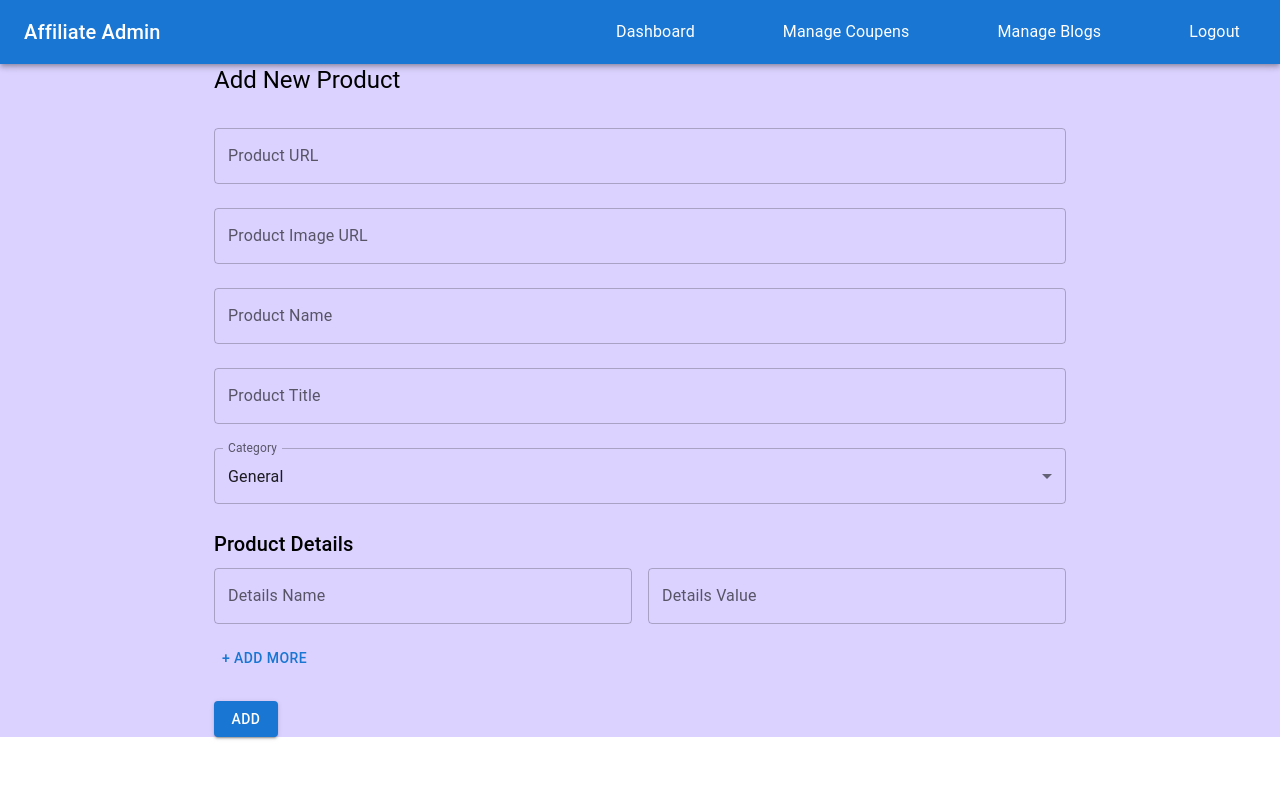
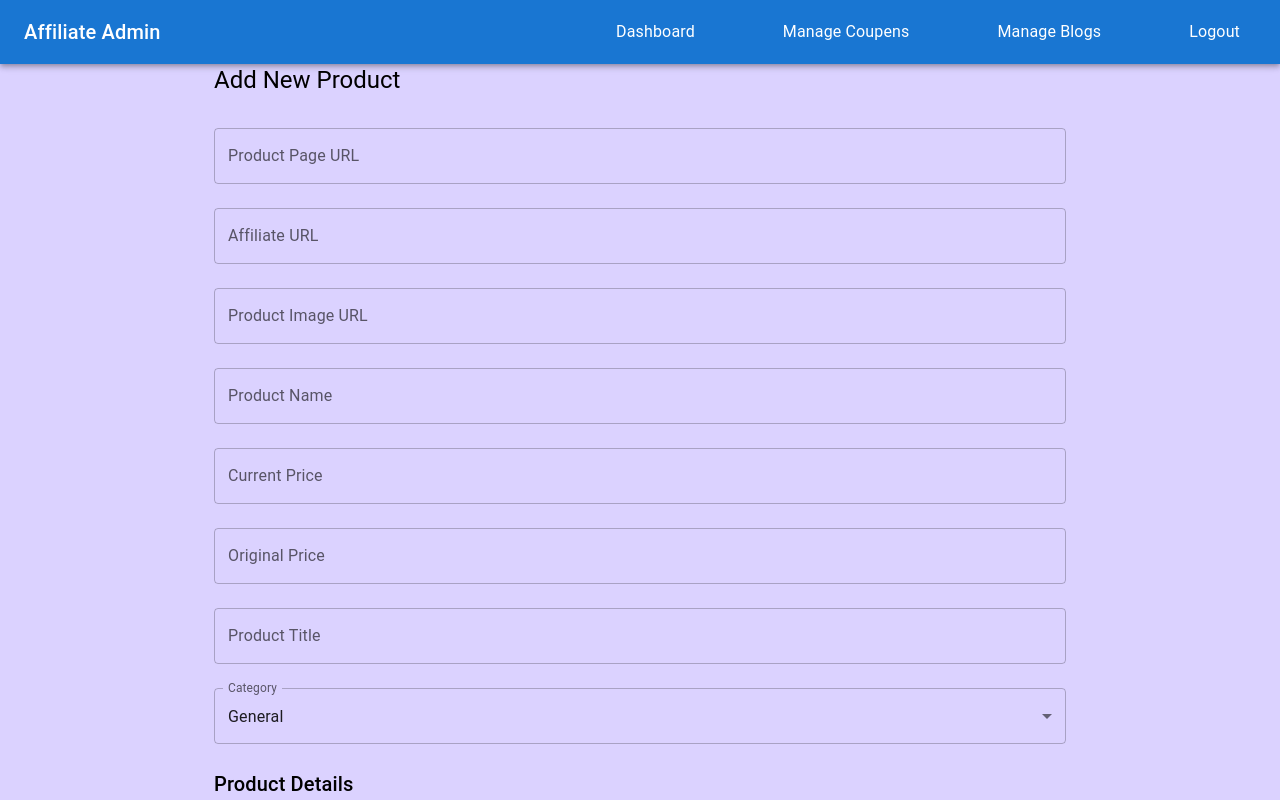
Before and after one commit to yovika1/deal-affiliate-pannel, a React (Create React App) app: page / in a window 1280 px wide. Shown: the top 800 px of the page. Built offline with nearby package versions, Linux system fonts and the light colour scheme; no server answers; some icons are missing.

Commit message:
added auto fetch

```diff
--- a/src/dialogs/EditDialog.jsx
+++ b/src/dialogs/EditDialog.jsx
@@ -45,53 +45,63 @@ export const EditProductDialog = ({
     });
   };
 
+    const handleProductFieldChange = (field, value) => {
+    setProduct((prev) => {
+      if (!prev) return prev;
+      return {
+        ...prev,
+        product: { ...prev.product, [field]: value },
+      };
+    });
+  };
+
   return (
     <Dialog open={open} onClose={onClose} fullWidth>
       <DialogTitle>Edit Product</DialogTitle>
       <DialogContent>
         <TextField
           margin="dense"
-          label="Product Name"
-          fullWidth
-          value={product?.productName || ""}
-          onChange={(e) =>
-            setProduct((prev) =>
-              prev ? { ...prev, productName: e.target.value } : null
-            )
-          }
-        />
-        <TextField
-          margin="dense"
           label="Product Title"
           fullWidth
-          value={product?.productTitle || ""}
-          onChange={(e) =>
+          value={product?.productTitle  || ""}
+  onChange={(e) =>
             setProduct((prev) =>
               prev ? { ...prev, productTitle: e.target.value } : null
             )
           }
         />
+        <Divider sx={{ my: 2 }} />
+        <Typography variant="subtitle1">Product Info</Typography>
+
+        <TextField
+          margin="dense"
+          label="Product Name"
+          fullWidth
+          value={product?.product?.productTitle || ""}
+          onChange={(e) => handleProductFieldChange("productName", e.target.value)}
+
+        />
         <TextField
           margin="dense"
           label="Product URL"
           fullWidth
-          value={product?.productUrl || ""}
-          onChange={(e) =>
-            setProduct((prev) =>
-              prev ? { ...prev, productUrl: e.target.value } : null
-            )
-          }
+          value={product?.product?.productUrl || ""}
+          onChange={(e) => handleProductFieldChange("productUrl", e.target.value)}
         />
         <TextField
           margin="dense"
           label="Image URL"
           fullWidth
-          value={product?.imageUrl || ""}
-          onChange={(e) =>
-            setProduct((prev) =>
-              prev ? { ...prev, imageUrl: e.target.value } : null
-            )
-          }
+          value={product?.product?.imageUrl || ""}
+           onChange={(e) => handleProductFieldChange("imageUrl", e.target.value)}
+
+        />
+     <TextField
+          margin="dense"
+          label="Auto Price (Read Only)"
+          fullWidth
+          value={product?.product?.currentPrice || "Fetching automatically"}
+          InputProps={{ readOnly: true }}
         />
 
         <Divider sx={{ my: 2 }} />
--- a/src/pages/Blog.js
+++ b/src/pages/Blog.js
@@ -9,6 +9,7 @@ import {
   IconButton,
   Snackbar,
   MenuItem,
+  CircularProgress,
 
 } from "@mui/material";
 import { Delete } from "@mui/icons-material";
@@ -17,12 +18,17 @@ import API_BASE from "../config";
 
 export const AddBlog = () => {
   const [affiliateUrl, setaffiliateUrl] = useState("");
+  const [productUrl, setproductUrl] = useState("");
   const [imageUrl, setImageUrl] = useState("");
   const [productName, setProductName] = useState("");
   const [productTitle, setProductTitle] = useState("");
   const [category, setCategory] = useState("general");
+  const [currentPrice, setCurrentPrice] = useState("");
+  const [originalPrice, setOriginalPrice] = useState("");
   const [details, setDetails] = useState([{ name: "", value: "" }]);
   const [snackOpen, setSnackOpen] = useState(false);
+  const [loading, setLoading] = useState(false);
+  const [fetching, setFetching] = useState(false);
 
   const handleAddDetail = () => {
     setDetails([...details, { name: "", value: "" }]);
@@ -39,31 +45,61 @@ export const AddBlog = () => {
     setDetails(newDetails);
   };
 
+  const handleAutoFetch = async () => {
+    if (!productUrl) return alert("Enter a product URL first!");
+    setFetching(true);
+    try {
+      const { data } = await axios.post(`${API_BASE}/fetch-product`, { url: productUrl });
+
+      setProductName(data.productName || "");
+      setImageUrl(data.imageUrl || "");
+      setCurrentPrice(data.currentPrice || "");
+      setOriginalPrice(data.originalPrice || "");
+    } catch (err) {
+      console.error(err);
+    } finally {
+      setFetching(false);
+    }
+  };
+
   const handleSubmit = async (e) => {
     e.preventDefault();
+    setLoading(true);
+
 
     try {
-      const res = await axios.post(`${API_BASE}/create`, {
-        affiliateUrl,
-        imageUrl,
-        productName,
+      const payload = {
         productTitle,
         category,
-        details,
-      });
-      console.log(res);
+         affiliateUrl,
+          productUrl,
+          details,
+        product: {
+          affiliateUrl,
+          productUrl,
+          productName,
+          imageUrl,
+          currentPrice,
+          originalPrice,
+        },
+      };
+      await axios.post(`${API_BASE}/create`, payload);
 
 
       setaffiliateUrl("");
+      setproductUrl("");
       setImageUrl("");
       setProductName("");
       setProductTitle("");
+      setCurrentPrice("");
+      setOriginalPrice("");
       setCategory("general");
       setDetails([{ name: "", value: "" }]);
       setSnackOpen(true);
     } catch (err) {
-      console.error("Error creating product:", err);
       alert("Failed to add product");
+    }  finally {
+      setLoading(false);
     }
   };
 
@@ -75,7 +111,18 @@ export const AddBlog = () => {
 
       <Box component="form" onSubmit={handleSubmit} sx={{ mt: 2 }}>
         <TextField
-          label="Product URL"
+          label="Product Page URL"
+          fullWidth
+          margin="normal"
+          value={productUrl}
+          onChange={(e) => setproductUrl(e.target.value)}
+           onBlur={handleAutoFetch}
+          helperText={fetching ? "Fetching product details..." : ""}
+
+        />
+
+        <TextField
+          label="Affiliate URL"
           fullWidth
           margin="normal"
           value={affiliateUrl}
@@ -96,6 +143,22 @@ export const AddBlog = () => {
           margin="normal"
           value={productName}
           onChange={(e) => setProductName(e.target.value)}
+        />
+
+        <TextField
+          label="Current Price"
+          fullWidth
+          margin="normal"
+          value={currentPrice}
+          onChange={(e) => setCurrentPrice(e.target.value)}
+        />
+
+        <TextField
+          label="Original Price"
+          fullWidth
+          margin="normal"
+          value={originalPrice}
+          onChange={(e) => setOriginalPrice(e.target.value)}
         />
 
         <TextField
@@ -158,8 +221,11 @@ export const AddBlog = () => {
         </Button>
 
         <Box sx={{ mt: 3 }}>
-          <Button variant="contained" color="primary" type="submit">
-            ADD
+          <Button variant="contained" color="primary" type="submit"
+            disabled={loading}
+            startIcon={loading && <CircularProgress size={20} />}
+            >
+            {loading ? "Adding..." : "Add Blog"}
           </Button>
         </Box>
       </Box>
--- a/src/pages/MangeBlog.js
+++ b/src/pages/MangeBlog.js
@@ -22,9 +22,8 @@ export const ManageBlogs = () => {
 
   const fetchProducts = async () => {
     const res = await axios.get(`${API_BASE}/getBlogs`);
-    setProducts(res.data.blogs )
+    setProducts(res.data.blogs);
   };
-console.log("Products state:", products);
 
   useEffect(() => {
     fetchProducts();
@@ -58,15 +57,15 @@ console.log("Products state:", products);
       </Typography>
 
       <List>
-        {products?.map((product) => (
+        {products?.map((blog) => (
           <ListItem
-            key={product._id}
+            key={blog._id}
             secondaryAction={
               <>
-                <IconButton onClick={() => handleEdit(product)}>
+                <IconButton onClick={() => handleEdit(blog)}>
                   <EditIcon />
                 </IconButton>
-                <IconButton onClick={() => handleDelete(product._id)}>
+                <IconButton onClick={() => handleDelete(blog._id)}>
                   <DeleteIcon />
                 </IconButton>
               </>
@@ -74,20 +73,39 @@ console.log("Products state:", products);
           >
             <ListItemAvatar>
               <Avatar
-                src={product.imageUrl}
-                alt={product.productName}
+                src={blog.product?.imageUrl}
+                alt={blog.product?.productName}
                 variant="square"
                 sx={{ width: 60, height: 60, mr: 2 }}
               />
             </ListItemAvatar>
             <ListItemText
-              primary={product.productName}
+              primary={blog.product?.productName || blog.productTitle || "Unnamed"}
               secondary={
                 <>
-                  {product.productTitle}
+                  {blog.product?.currentPrice && (
+                    <Typography
+                      component="span"
+                      sx={{
+                        color: "green",
+                        fontWeight: "bold",
+                      }}
+                    >
+                      💰 {blog.product.currentPrice}
+                    </Typography>
+                  )}
                   <br />
-                  {product.details &&
-                    product.details.map((d) => `${d.name}: ${d.value}`).join(", ")}
+                  {blog.product?.originalPrice && (
+                    <Typography
+                      component="span"
+                      sx={{ color: "red", textDecoration: "line-through" }}
+                    >
+                      {blog.product.originalPrice}
+                    </Typography>
+                  )}
+                  <br />
+                  {blog.details &&
+                    blog.details.map((d) => `${d.name}: ${d.value}`).join(", ")}
                 </>
               }
             />
```
